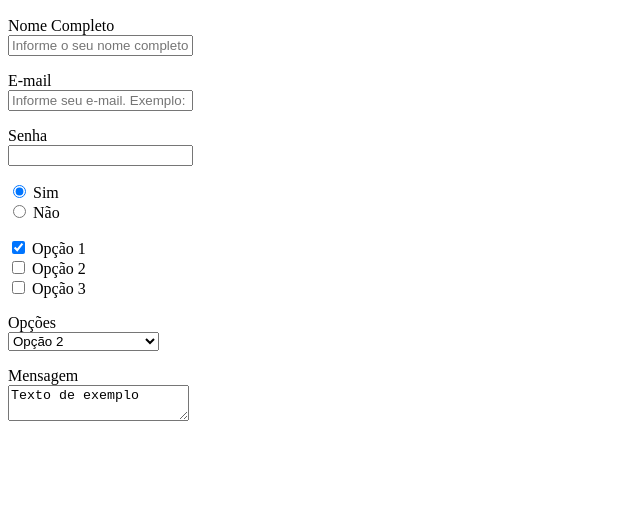
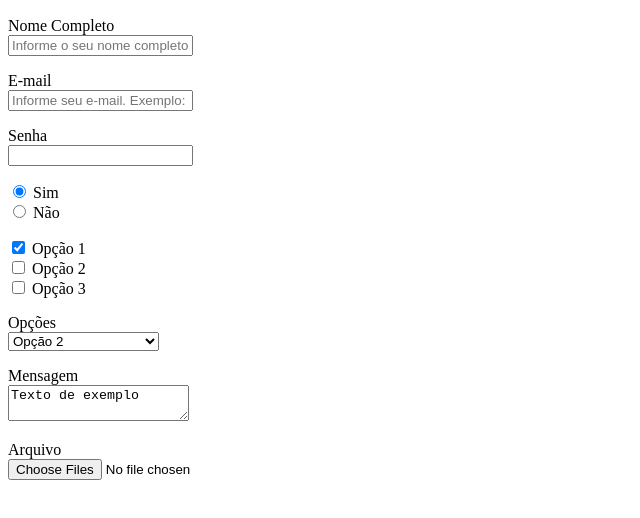
Before and after one commit to programadorcego/HTML-B-sico, a plain HTML site: page index.html in a window 1280 px wide. Shown: the part 50-568 px from the top of the page, without its empty margins (0-640 px from the left). Drawn offline with Linux system fonts and the light colour scheme.

Commit message:
Aula 29: Input File

```diff
--- a/index.html
+++ b/index.html
@@ -10,7 +10,7 @@
 	<h1>Formulário</h1>
 
 	<div>
-		<form action="" method="POST">
+		<form action="" method="POST" enctype="multipart/form-data">
 			<p><label for="nome">Nome Completo</label><br>
 			<input type="text" name=nome" id="nome" required placeholder="Informe o seu nome completo" ></p>
 
@@ -47,6 +47,11 @@
 			<label for="mensagem">Mensagem</label><br>
 			<textarea name="mensagem" id="mensagem" placeholder="Informe sua mensagem">Texto de exemplo</textarea>
 		</p>
+
+		<p>
+			<label for="arquivo">Arquivo</label><br>
+			<input type="file" name="arquivo" id="arquivo" multiple>
+		</p>
 		</form>
 	</div>
 </section>
```
